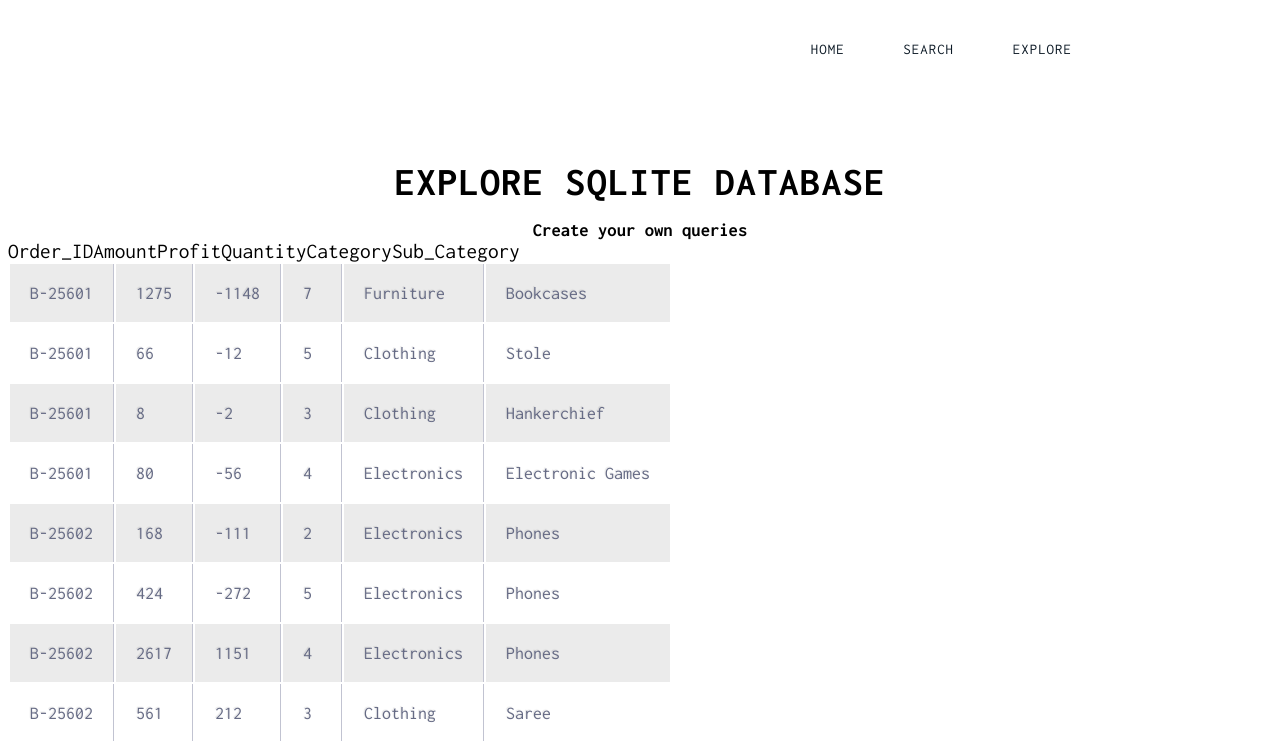
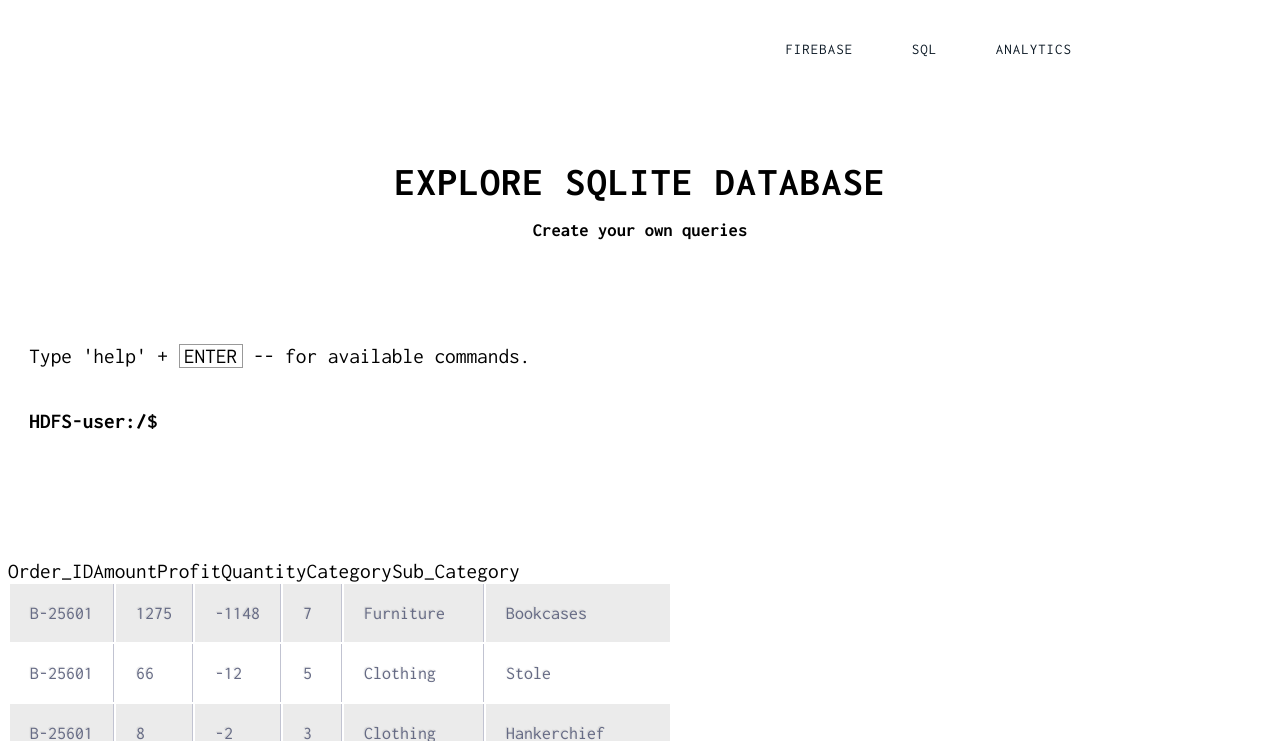
Before and after one commit to fawzansayed/DSCI551_Project, a Flask app: page /table in a window 1280 px wide. Shown: the top 741 px of the page. Run offline with Flask 2, Linux system fonts and the light colour scheme; data comes from the database, SQL or seed files in the repository; parts of the project's set-up code (start-up, migrations or seed data) failed here and were passed over.

Commit message:
Fixed navbar

```diff
--- a/templates/explore.html
+++ b/templates/explore.html
@@ -14,13 +14,13 @@
     <!-- Navbar portion of the web application -->
     <nav id="navbar" class="">
         <div class="nav-wrapper">
-            <ul id="menu">
-                <li><a href="{{ url_for('index') }}">Home</a></li>
-                <li><a href="{{ url_for('search') }}">Search</a></li>
-                <li><a href="{{ url_for('table') }}">Explore</a></li>
-            </ul>
+          <ul id="menu">
+            <li><a href="{{ url_for('index') }}">Firebase</a></li>
+            <li><a href="{{ url_for('table') }}">SQL</a></li>
+            <li><a href="{{ url_for('search') }}">Analytics</a></li>
+          </ul>
         </div>
-    </nav>
+      </nav>
 
     <!-- The header portion of the web application -->
     <div id="header">
@@ -32,6 +32,53 @@
         </div>
     </div>
 
+      <!-- The command line portion of the web application -->
+  <div id="command-line">
+    <section id="home">
+      <p><span>Type 'help' + <kbd>Enter</kbd> -- for available commands.</span>
+      </p>
+    </section>
+
+    {% block mkdir %} {% endblock %}
+
+    {% block ls %} {% endblock %}
+
+    {% block cat %} {% endblock %}
+
+    {% block put %} {% endblock %}
+
+    {% block rm %} {% endblock %}
+
+    {% block gpl %} {% endblock %}
+
+    {% block partition %} {% endblock %}
+
+    <section id="error">
+      <p>Command not found!</p>
+      <p></p>
+      <p>
+        <span>Type 'help' + <kbd>Enter</kbd> -- for available commands.</span>
+      </p>
+    </section>
+
+    <section id="help">
+      <h2><span>&raquo;Help</span></h2>
+      <p>
+        <span>Type help + <kbd>Enter</kbd></span>
+      </p>
+      <ul>
+        <li>'home' -- To return to the homescreen</li>
+        <li>'help' -- Displays this list</li>
+        <li>'mkdir' -- Creating a file in the database</li>
+        <li>'ls' -- Listing contents of a directory</li>
+        <li>'cat' -- displays this contents of a file</li>
+        <li>'put' -- Inserts a new file in the database</li>
+        <li>'rm' -- Deletes a new file in the database</li>
+      </ul>
+    </section>
+    <span class="command">HDFS-user:/$<input name="command" id="command" type="text" /></span>
+  </div>
+
     {% block mainContent %} {% endblock %}
 
     <script src="../static/script.js"></script>
```
Also changed, not shown: templates/index.html (+3 -23 lines), templates/partition.html (added, +9 -0 lines), templates/search.html (+6 -6 lines).
